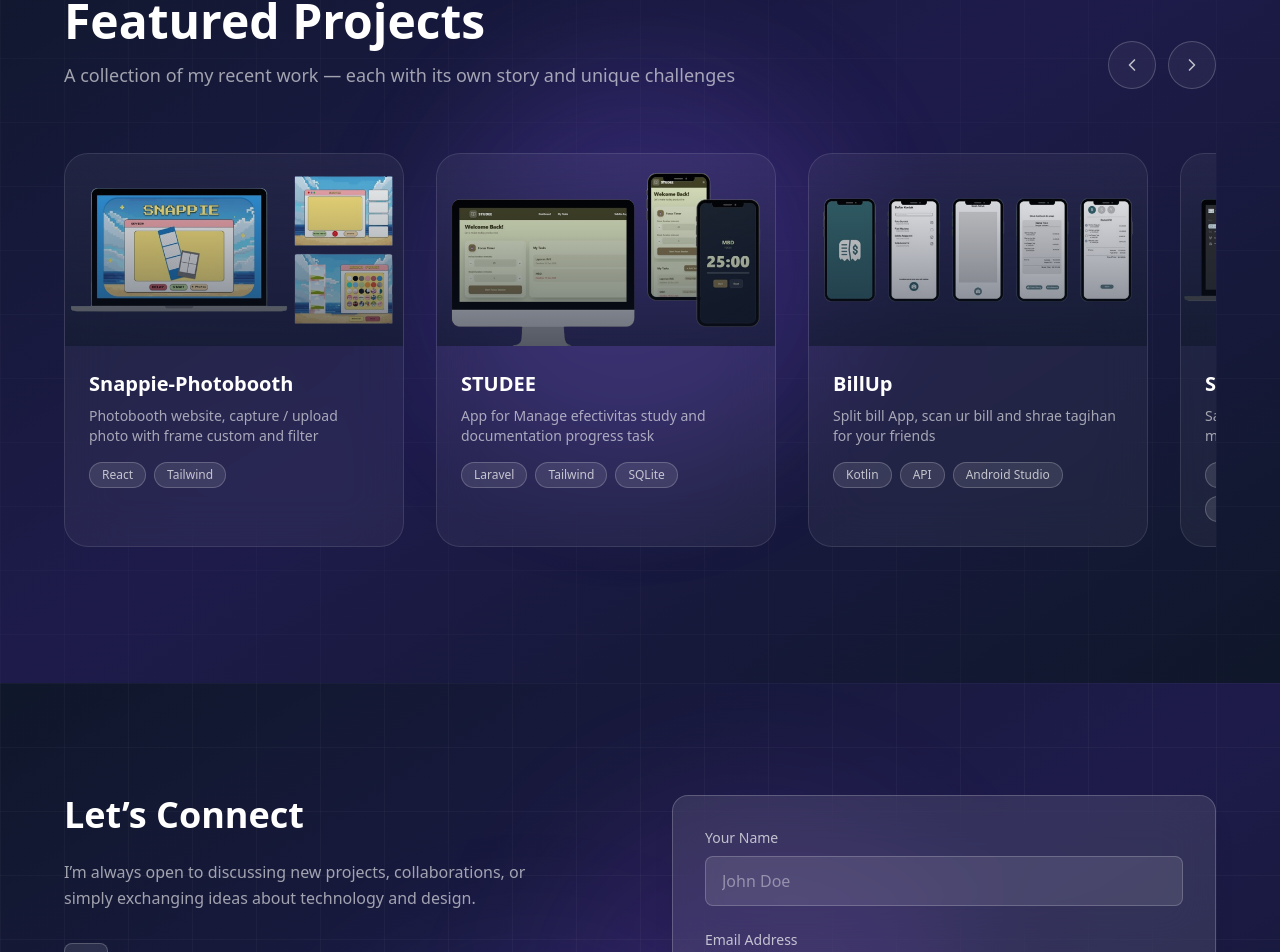
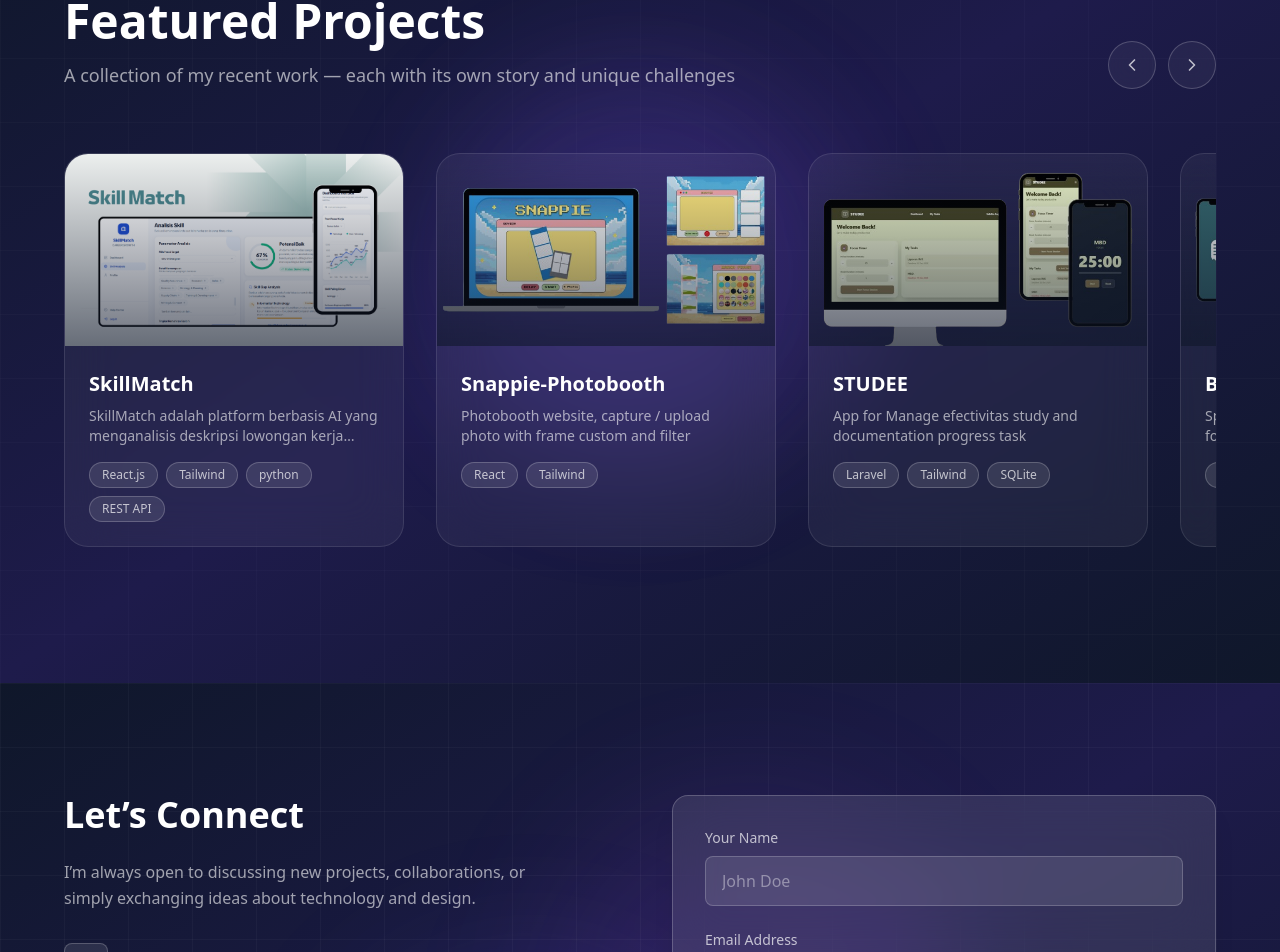
Before and after one commit to Sabillaagrn/sabilla-portfolio, a React (Vite) app: page / in a window 1280 px wide. Shown: the part 2402-3354 px from the top of the page. Built offline with nearby package versions, Linux system fonts and the light colour scheme.

Commit message:
update projects

```diff
--- a/src/data/projects.js
+++ b/src/data/projects.js
@@ -1,5 +1,13 @@
 // projectsData.js
 export const projects = [
+  {
+    title: "SkillMatch",
+    desc: "SkillMatch adalah platform berbasis AI yang menganalisis deskripsi lowongan kerja untuk menghitung tingkat kecocokan skill pelamar, mengungkap skill gap yang perlu ditingkatkan, serta merekomendasikan peluang karier yang paling relevan.",
+    image: `${import.meta.env.BASE_URL}projects/SkillMatch.png`,
+    tags: ["React.js", "Tailwind", "python", "REST API"],
+    figma: "https://www.figma.com/design/vv0Yi3VVdUT2ZdWyTEnCrV/SkillMatch?node-id=0-1&t=o8H0KgU8JWxZIHj7-1",
+    github: "https://github.com/Sabillaagrn/SkillMatch-fe.git"
+  },
   {
     title: "Snappie-Photobooth",
     desc: "Photobooth website, capture / upload photo with frame custom and filter",
```
Also changed, not shown: public/projects/SkillMatch.png (added), 1 other file (tests, documents, lock files or other folders).
